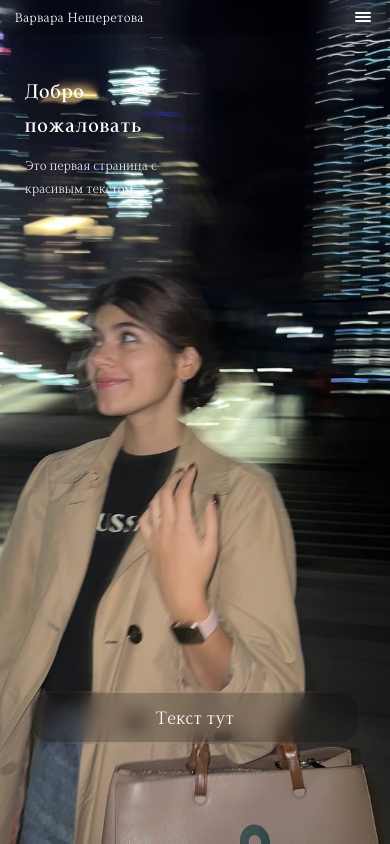
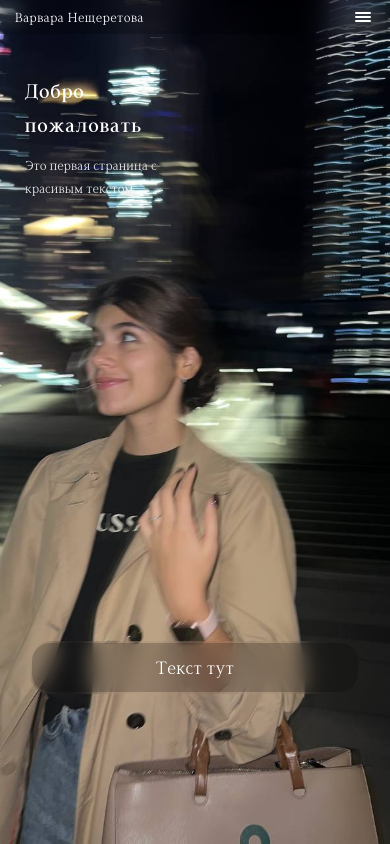
Before and after one commit to vicktorwinner/sites, a plain HTML site: page index.html in a window 390 px wide. Drawn offline with nearby package versions, Linux system fonts and the light colour scheme; files whose address does not match are found by name.

Commit message:
Update styles.css

```diff
--- a/styles.css
+++ b/styles.css
@@ -909,7 +909,7 @@ body {
 
   /* Адаптивные стили для кнопок на маленьких экранах */
   .photo-button {
-    bottom: 100px; /* Увеличиваем отступ снизу для footer */
+    bottom: 150px; /* Увеличиваем отступ снизу для footer */
     left: 30px; /* Уменьшенный отступ слева */
     right: 30px; /* Уменьшенный отступ справа */
     font-size: 19px; /* Размер шрифта увеличен на 3 пункта (было 16px) */
```
